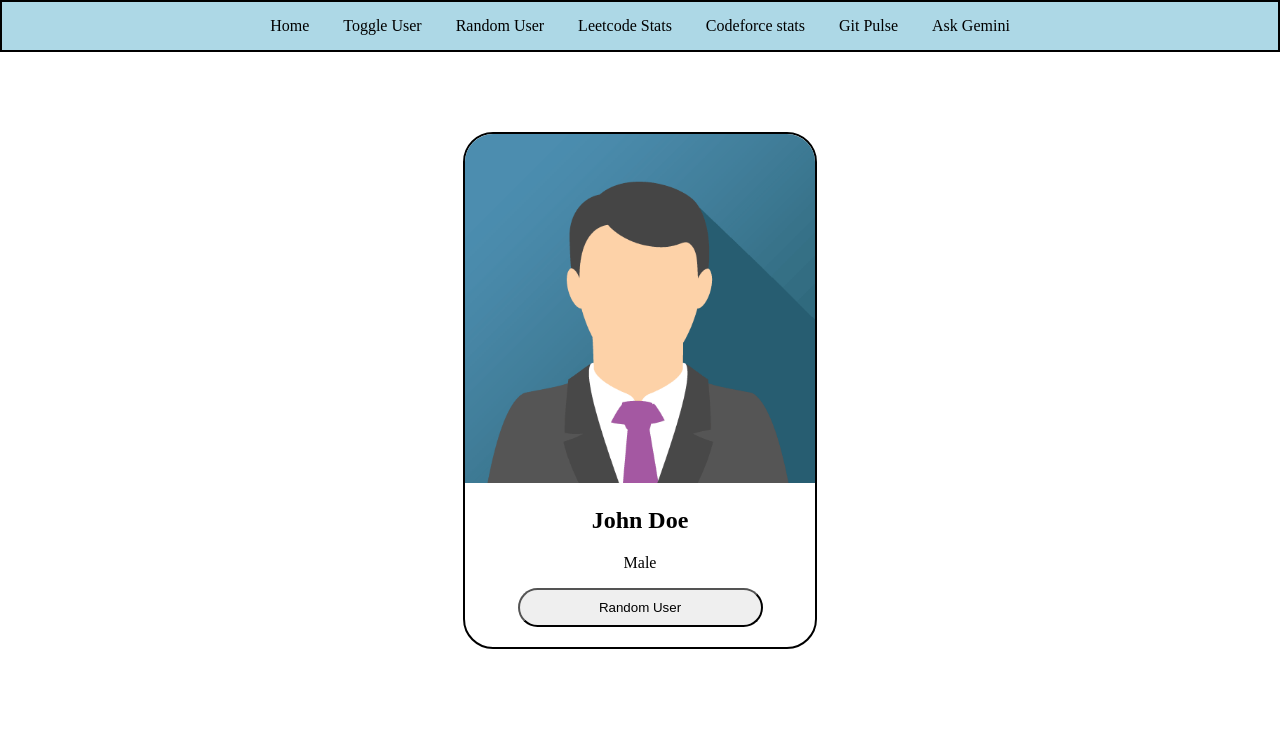
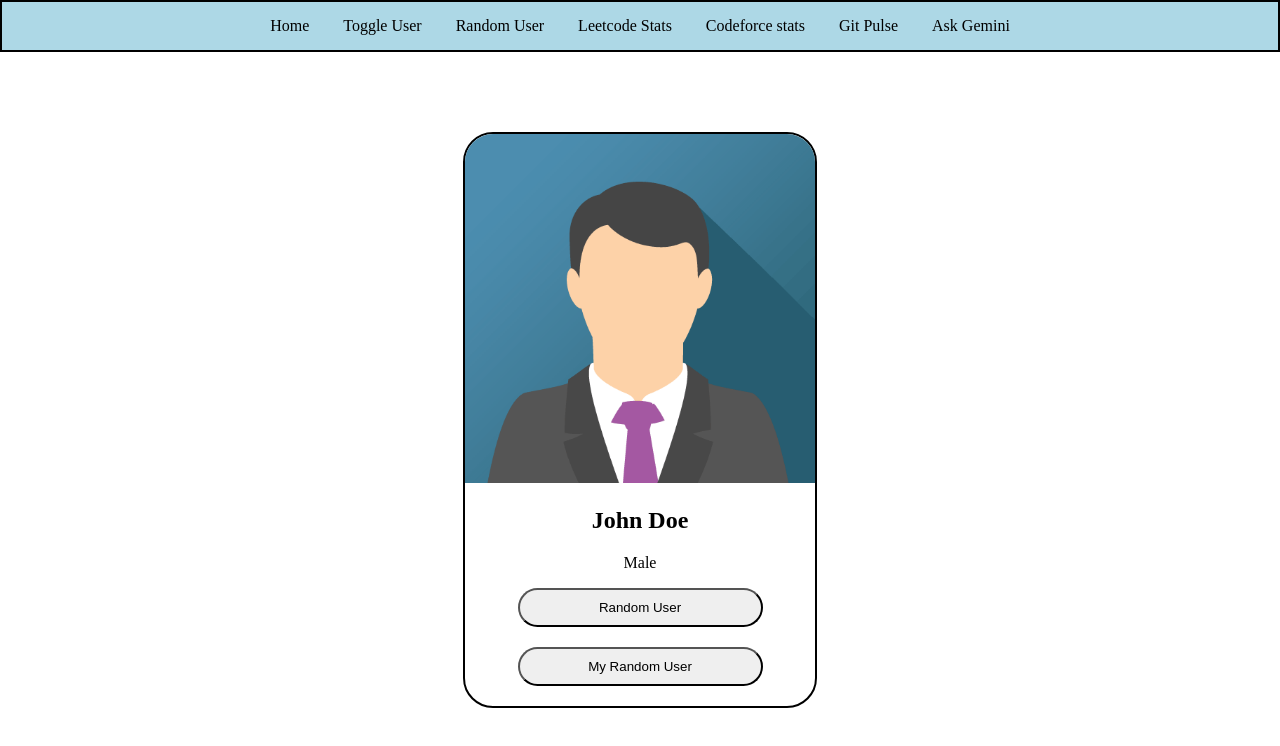
Before and after one commit to akshay-kumar-being-infinity/akshay-kumar-being-infinity.github.io, a website: page randomUser.html in a window 1280 px wide. Drawn offline with Linux system fonts and the light colour scheme.

Commit message:
Linked backend and frontend

```diff
--- a/index.js
+++ b/index.js
@@ -42,3 +42,18 @@ function randomUser(){
             userImage.src = data.results[0].picture.large;
         })
 }
+
+function myRandomUser(){
+    fetch("/api/users/randomuser")
+
+        .then(res => res.json())
+        .then(data => {
+            var userName = document.getElementById("user-name");
+            var userGender = document.getElementById("user-gender");
+            var userImage = document.getElementById("user-image");
+
+            userName.innerHTML = data.name;
+            userGender.innerHTML = data.gender;
+            userImage.src = data.image;
+        })
+}
--- a/randomUser.html
+++ b/randomUser.html
@@ -22,6 +22,7 @@
         <h2 id="user-name">John Doe</h2>
         <p id="user-gender">Male</p>
         <button onclick="randomUser()">Random User</button>
+        <button onclick="myRandomUser()">My Random User</button>
     </div>
     <script src="index.js"></script>
 </body>
```
